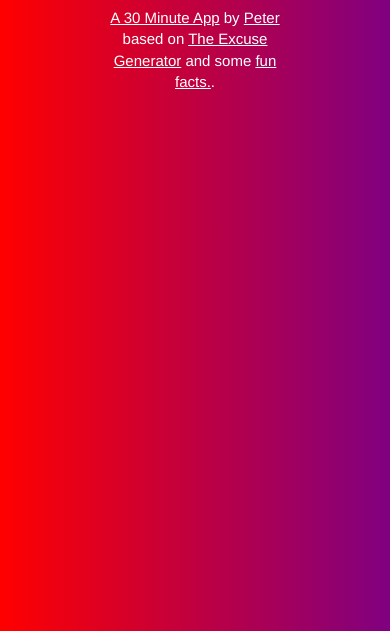
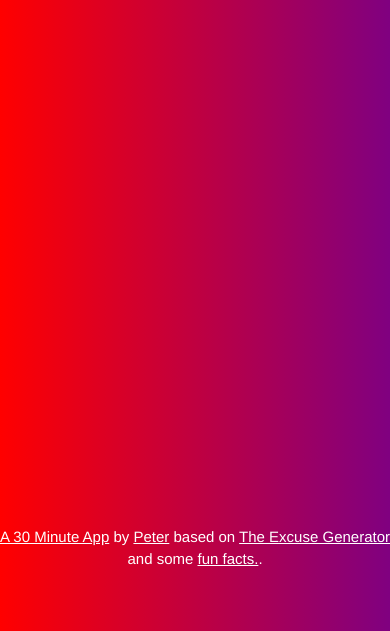
Before and after one commit to pbanigo/excuse-generator, a plain HTML site: page index.html in a window 390 px wide. Shown: the part 275-906 px from the top of the page. Drawn offline with nearby package versions, Linux system fonts and the light colour scheme.

Commit message:
Update style.css

```diff
--- a/css/style.css
+++ b/css/style.css
@@ -1,6 +1,6 @@
-:root{
-};
-
+*, *::before, *::after {
+  box-sizing: border-box; /*So it's easier to size*/
+}
 
 /******************************************
 /* LAYOUT
@@ -26,7 +26,7 @@ body {
   width: 60%;
   margin: auto;
   margin-top: 10%;
-  max-height: 100vh;
+  min-height: 100vh;
 }
 #random{
 	font-style: italic;
@@ -72,6 +72,12 @@ span, span a {
 span a {
   text-decoration: underline;
 }
+span {
+  position: fixed;
+    bottom: 0;
+    width: 100%;
+    right: 0;
+}
 @media only screen and (max-width: 700px){
 	body{
 		width: 80%;
@@ -79,6 +85,7 @@ span a {
 	}
 	#app{
 	margin-top: 20%;
-	max-width: auto;
+  width: 100%;
+  height: 100vh;
 }
 }
```
